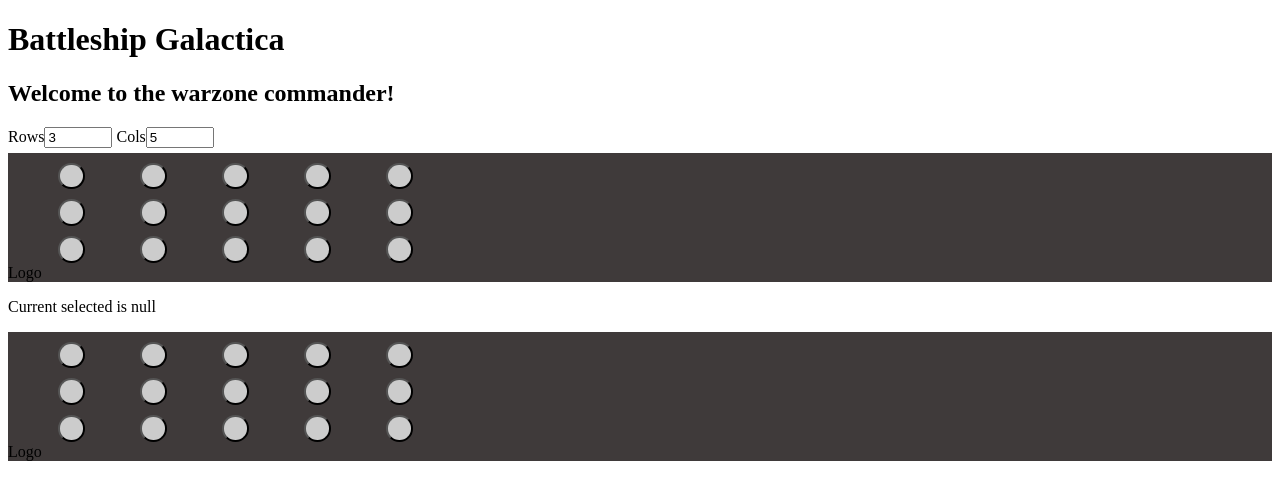
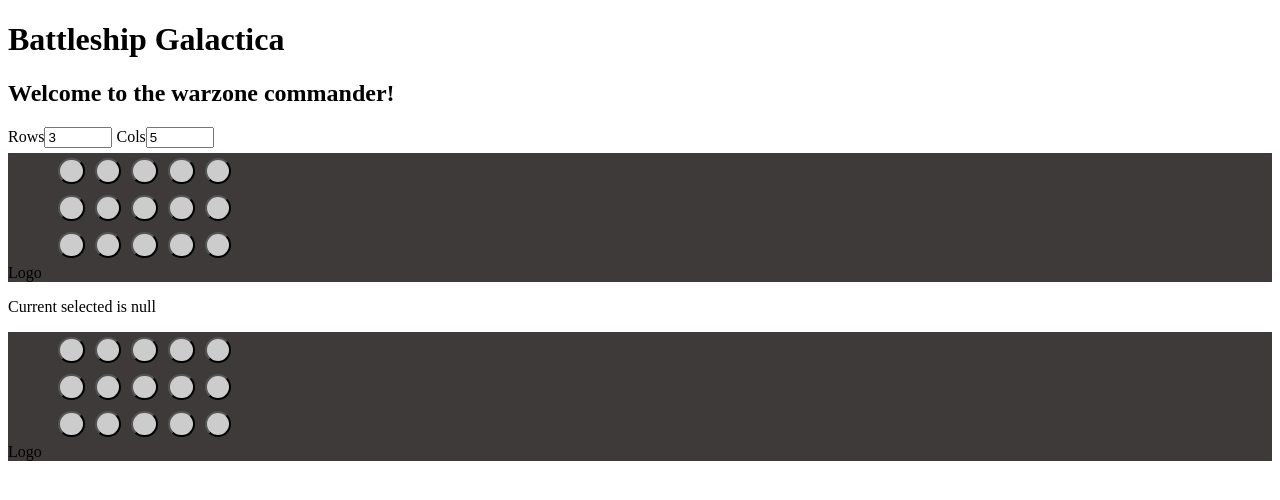
Before and after one commit to HesitantlyHuman/game-guru, a SvelteKit app: page / in a window 1280 px wide. Shown: the top 500 px of the page. Built offline with nearby package versions, Linux system fonts and the light colour scheme.

Commit message:
made grid referenced by row,col instead of the other way around

```diff
--- a/src/battleship/grid.svelte
+++ b/src/battleship/grid.svelte
@@ -1,4 +1,3 @@
-<!-- THE GRID IS ORDERED BY COLUMNS THEN BY ROWS!  -->
 <!-- TODO, make the width of tiles and the whole grid be editable (by css variables that are changed?) -->
 <script>
 	import { onMount } from 'svelte';
@@ -15,22 +14,20 @@
 	let selected_state = []; // selected_state is referenced [col][row] TODO change to is_selected
 
 	function click_tile(row, col){
-		console.log(rows);
-		// Change selected_state and current_selected
-		if (selected_state[col][row]){
+		if (selected_state[row][col]){ // If deselecting a tile
 			current_selected = null;
-			selected_state[col][row] = false;
+			selected_state[row][col] = false;
 		}else{
-			selected_state[col][row] = true;
-			if (current_selected !== null){
-				selected_state[current_selected[1]][current_selected[0]] = false;
+			selected_state[row][col] = true;
+			if (current_selected !== null){ // Deselect another selected tile
+				selected_state[current_selected[0]][current_selected[1]] = false; //TODO do some enumeration to explicitly say that [0] and [1] refer to the row and column value respectively
 			}
 			current_selected = [row,col];
 		}
 	}
 
 	onMount(() => {
-		selected_state = Array.from(Array(cols), () => Array(rows).fill(false));
+		selected_state = Array.from(Array(rows), () => Array(cols).fill(false));
 	});
 
 	onDestroy(() => {
@@ -39,19 +36,16 @@
 </script>
 
 <div class = "grid_wrapper">
-	<!-- 	{#each Array(selected_state.length) as _, col} -->
-	{#each selected_state as _, col}
-		<ul class = "columns">
-	<!-- 			{#each Array(selected_state[col].length) as _, row} -->
-			{#each selected_state[col] as _, row}
-				<Tile click_handler={() =>{click_tile(row, col)}} is_selected={selected_state[col][row]}/>
+	{#each selected_state as _, row}
+		<ul class = "row">
+			{#each selected_state[row] as _, col}
+				<Tile click_handler={() =>{click_tile(row, col)}} is_selected={selected_state[row][col]}/>
 			{/each}
 		</ul>
 	{/each}
 	<div class = "TODO">Logo</div>
 	<!-- TODO. Why is the bottom being cut off without this useless div	 -->
 </div>
-<!-- Should I use Array({lendth}) instead of length: {length}? What's the speed difference. TODO -->
 
 <style>
     :root{
@@ -70,15 +64,13 @@
 
     ul{
         list-style:none;
-        display:inline-block;
-
-        width:2em;
         height:2em;
         margin:5px;
-    }/*TODO, this whole thing needs to be redone. Commenting out this block makes it row by column (which is preferable), also spacing and what not*/
+    }
+	/*TODO, make better spacing eventually*/
 
-	.columns{
-	/* TODO make column style */
+	.row{
+	/* TODO may use this, if I don't after the final pretty phase then delete it */
 	}
 </style>
 <!-- https://www.w3docs.com/snippets/html/how-to-allow-only-positive-numbers-in-the-input-number-type.html -->
```
